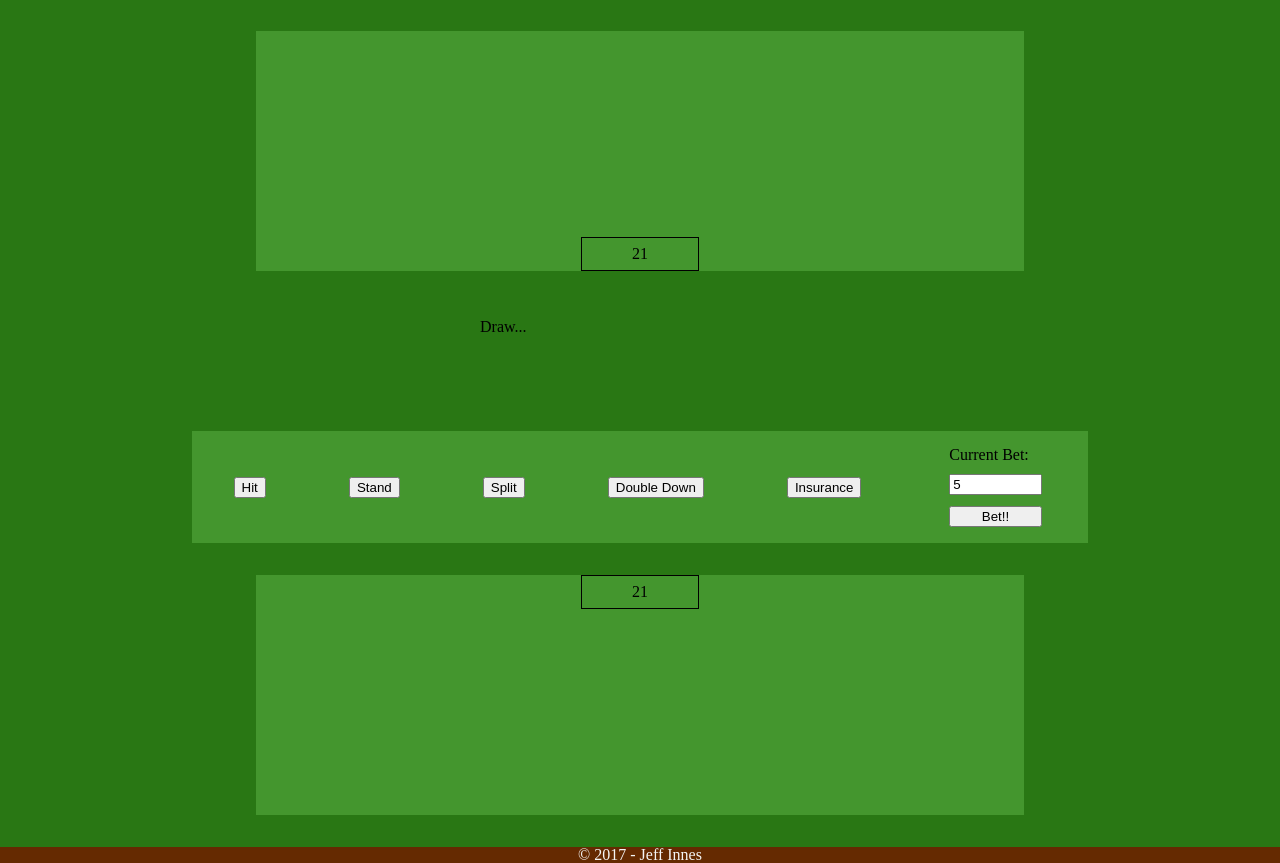
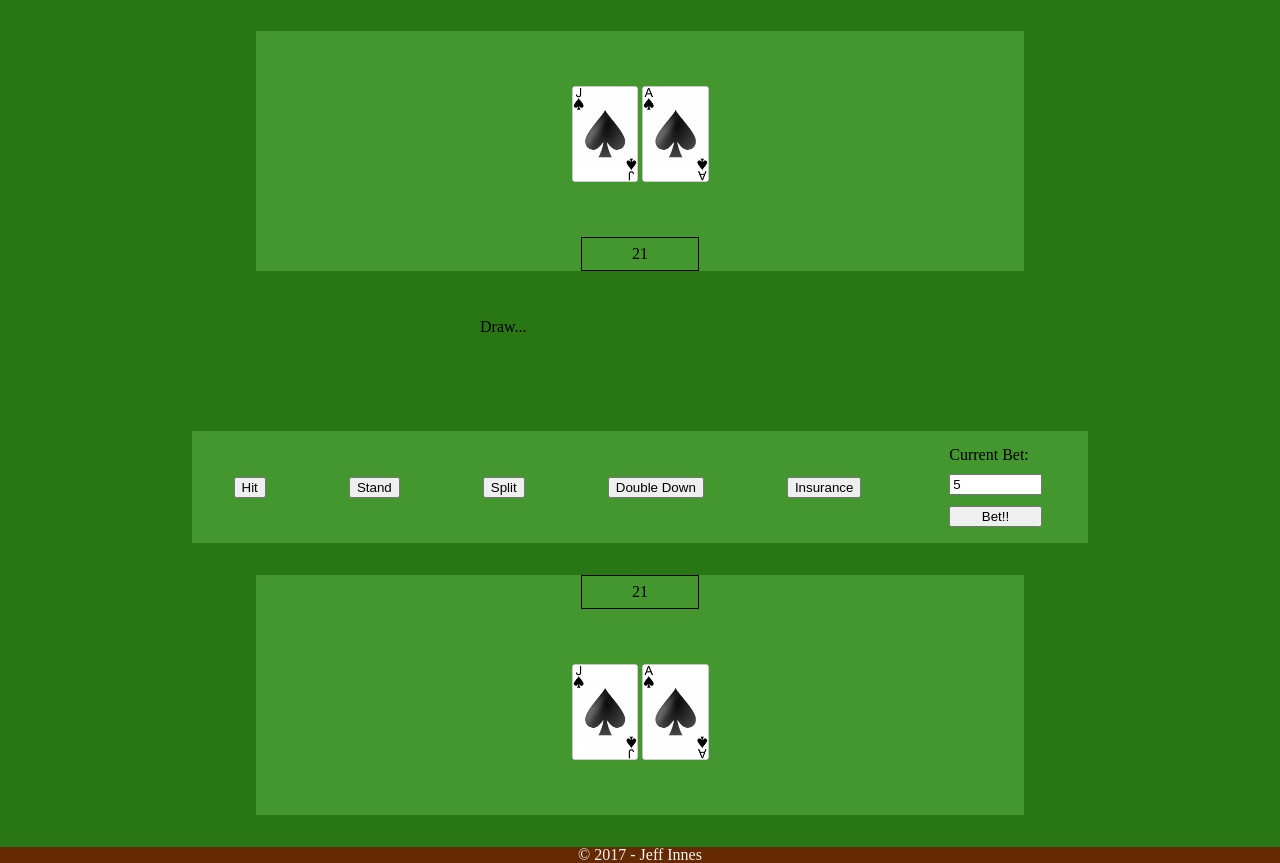
Before and after one commit to jeffinnes/BlackJack, a plain HTML site: page index.html in a window 1280 px wide. Shown: the part 51-914 px from the top of the page. Drawn offline with Linux system fonts and the light colour scheme.

Commit message:
Breakout img css to allow auto sizing imgs. Created card size classes and add size style.

```diff
--- a/css/main.css
+++ b/css/main.css
@@ -7,6 +7,23 @@ div {
     border: solid black 1px;
 }*/
 
+img {
+  max-width: 100%;
+  max-height: 100%;
+}
+
+/*card sizes*/
+.smallCard{
+  height: 2.9rem;
+  margin: 0 .15rem;
+}
+
+.medCard{
+  height: 6rem;
+  margin: 0 .15rem;
+}
+
+/*header styles*/
 header {
   height: 50px;
   min-width: 700px;
@@ -22,11 +39,6 @@ header span.logo {
   align-items: center;
 }
 
-header span.logo img {
-    height: 2.9rem;
-    margin: 0 .15rem;
-}
-
 header span.bankrollValue {
   font-weight: bold;
 }
@@ -36,6 +48,7 @@ header button.reset {
   /*TODO style button*/
 }
 
+/*game area*/
 .gameArea {
   min-width: 700px;
   background-color: rgba( 41,119, 20,1);
@@ -61,6 +74,9 @@ header button.reset {
 .hand {
   width: 100%;
   height: 13rem;
+  display: flex;
+  align-items: center;
+  justify-content: center;
 }
 
 .handVal {
@@ -72,7 +88,7 @@ header button.reset {
   border: 1px solid black;
 }
 
-.handStatus {
+.statusBox {
   height: 3rem;
   width: 25%;
   margin: 1rem auto;
--- a/index.html
+++ b/index.html
@@ -10,8 +10,12 @@
 
 <header>
   <span class="logo">
-    <img src="img/cards/jack_of_spades.png" alt="jack of spades">
-    <img src="img/cards/ace_of_spades.png" alt="ace of spades">
+    <div class="smallCard">
+      <img src="img/cards/jack_of_spades.png" alt="jack of spades">
+    </div>
+    <div class="smallCard">
+      <img src="img/cards/ace_of_spades.png" alt="ace of spades">
+    </div>
   </span>
   <span class="bankroll">
     Current Bankroll: <span class="bankrollValue">$10,000</span>
@@ -26,12 +30,18 @@
     <div class="cardZone">
       <div class="hand">
 
+        <div class="medCard">
+          <img src="img/cards/jack_of_spades.png" alt="jack of spades">
+        </div>
+        <div class="medCard">
+          <img src="img/cards/ace_of_spades.png" alt="ace of spades">
+        </div>
 
       </div>
       <div class="handVal">21</div>
     </div>
 
-    <div class="handStatus">
+    <div class="statusBox">
       <span>Draw...</span>
     </div>
   </div>
@@ -62,7 +72,12 @@
       <div class="handVal">21</div>
       <div class="hand">
 
-        <!--Cards go here-->
+        <div class="medCard">
+          <img src="img/cards/jack_of_spades.png" alt="jack of spades">
+        </div>
+        <div class="medCard">
+          <img src="img/cards/ace_of_spades.png" alt="ace of spades">
+        </div>
 
       </div>
     </div>
```
Lines whose indentation alone changed are shown as unchanged.
